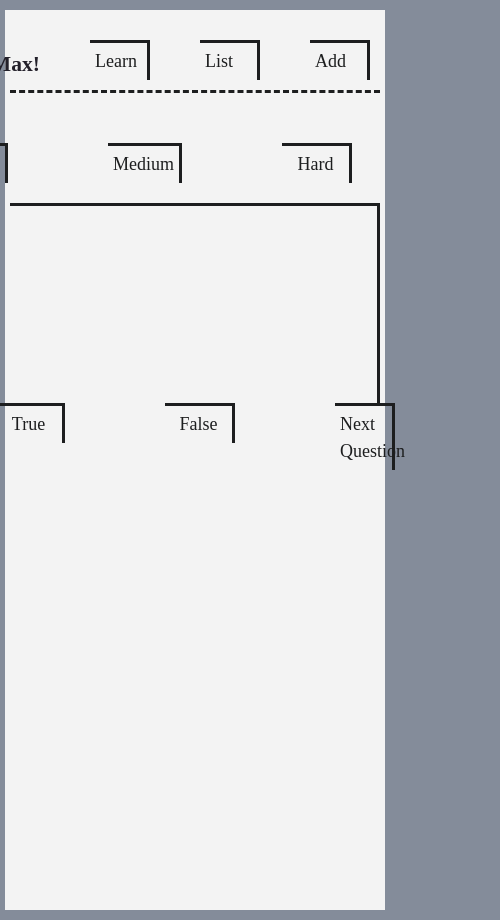
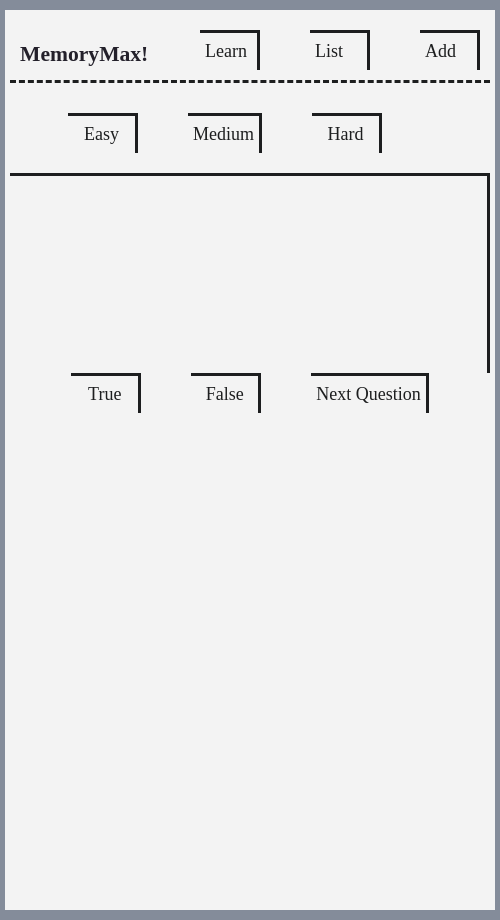
Before and after one commit to EthanCouchBSU/311p2, a Next.js app: page / in a window 390 px wide. Shown: the whole page, 500 px wide, since content can reach past the window. Built offline with nearby package versions, Linux system fonts and the light colour scheme; no server answers; the database is empty.

Commit message:
mobile css updates

```diff
--- a/app/globals.css
+++ b/app/globals.css
@@ -20,8 +20,9 @@ a{
 .pageContent{
 
   padding: 5px;
-  max-width: 800px;
+  max-width: 900px;
   min-height: 900px;
+  min-width: 500px;
   margin: 5px auto;
 }
 .content{
@@ -49,7 +50,7 @@ a{
 }
 nav{
 
-  margin: 15px auto 50px;
+  margin: 5px auto 30px;
   padding: 10px;
   display: flex;
   justify-content:flex-end;
@@ -94,7 +95,7 @@ a:hover{
 
   max-height: 100px;
   min-width: 70px;
-  margin-right: 100px;
+  margin-right: 50px;
 
   border-top: solid;
   border-right: solid;
@@ -109,6 +110,7 @@ a:hover{
 nav .title{
   font-size: larger;
   font-weight: bolder;
-  padding-left: 5%;
+  display: flex;
+  justify-content: flex-start;
   margin-right: auto;
 }
--- a/app/page.tsx
+++ b/app/page.tsx
@@ -75,10 +75,10 @@ async function updateQuestion() {
   curKnown = cardsSortByKnown[curCardRoll].known
 
 }
-function trial(){
+function updateText(text:String){
 
 
-  return {__html: curText};
+  return {__html: text};
 
 }
 export default async function Home() {
@@ -112,7 +112,7 @@ export default async function Home() {
           </div>
 
     <div id = "questionContainer" className="QuestionContainer"
-    dangerouslySetInnerHTML={trial()}>
+    dangerouslySetInnerHTML={updateText(curText)}>
 
     </div>
 
```
